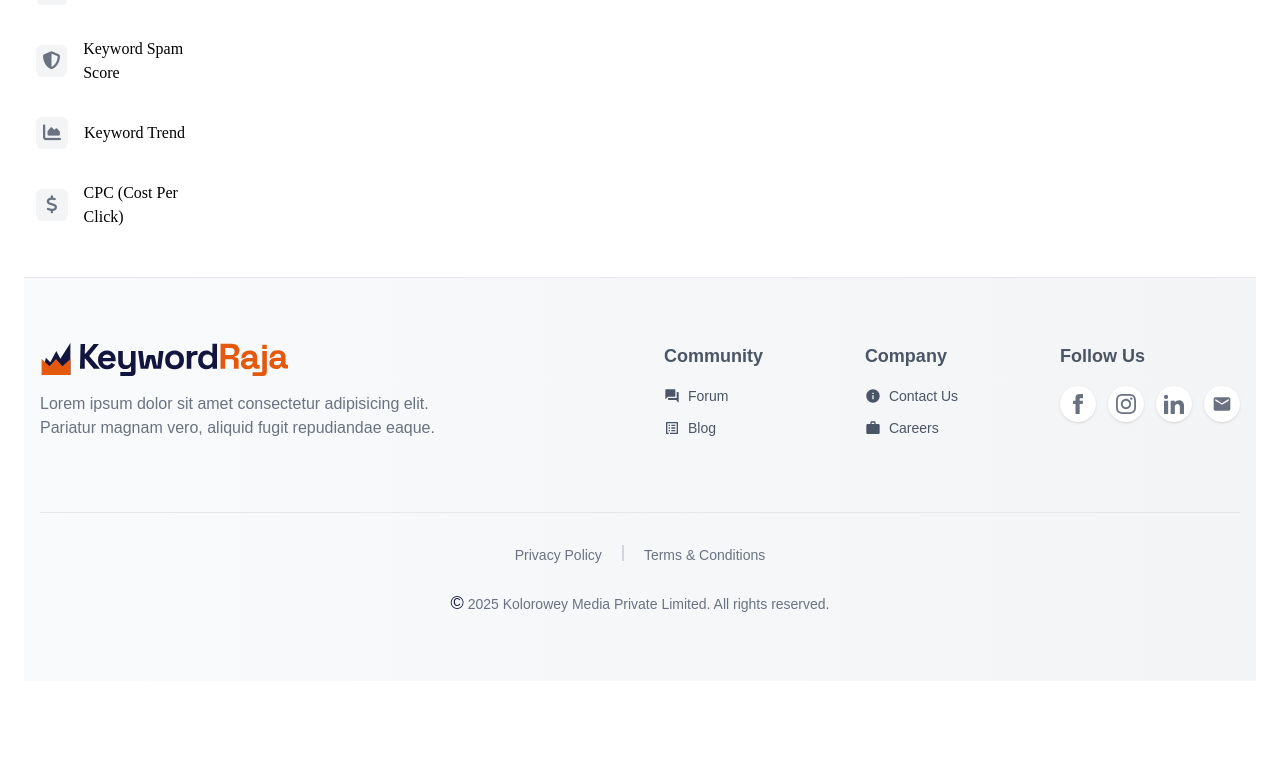
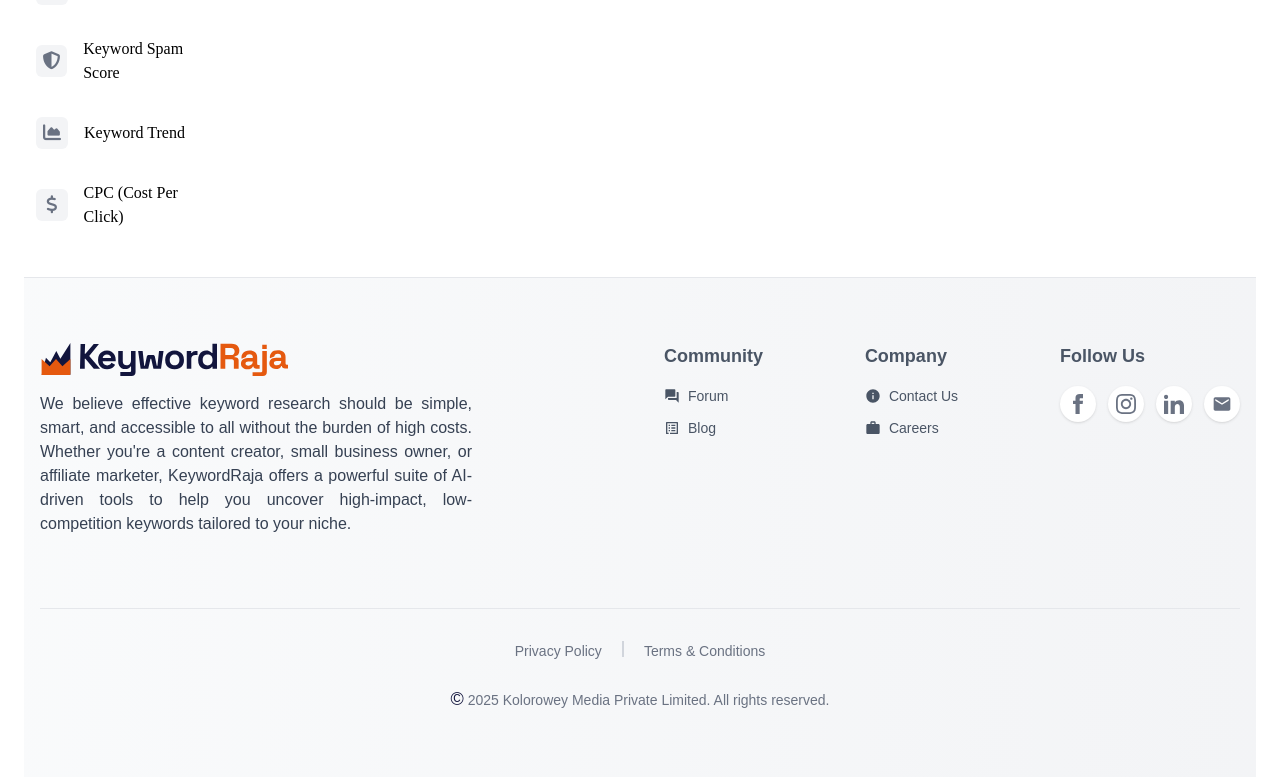
Before and after one commit to Omlomate/Km_2_Frontend, a React (Vite) app: page / in a window 1280 px wide. Shown: the part 639-1416 px from the top of the page. Before the commit the page ends 1320 px from the top, so only its background shows below. Built offline with nearby package versions, Linux system fonts and the light colour scheme; no server answers; a web font is replaced by a local one.

Commit message:
fix: Update Footer component styles and content for improved clarity and user engagement

```diff
--- a/src/Components/Footer/Footer.jsx
+++ b/src/Components/Footer/Footer.jsx
@@ -9,7 +9,7 @@ const Footer = () => {
       <div className="container mx-auto px-4">
         <div className="grid grid-cols-1 md:grid-cols-2 gap-8 md:gap-12">
           {/* Logo and Description */}
-          <div className="w-full md:w-3/4 col-span-1 space-y-4">
+          <div className="w-full md:w-3/4 col-span-1 space-y-6">
             <div className="flex items-center flex-shrink-0 text-gray-700 mb-4">
               <a
                 href="/"
@@ -94,9 +94,13 @@ const Footer = () => {
                 </svg>
               </a>
             </div>
-            <p className="text-gray-500 mb-4 md:mb-6 text-sm md:text-base">
-              Lorem ipsum dolor sit amet consectetur adipisicing elit. Pariatur
-              magnam vero, aliquid fugit repudiandae eaque.
+            <p className="text-gray-700 mb-4 md:mb-6 text-sm md:text-base text-justify leading-normal">
+              We believe effective keyword research should be simple, smart, and
+              accessible to all without the burden of high costs. Whether you're
+              a content creator, small business owner, or affiliate marketer,
+              KeywordRaja offers a powerful suite of AI-driven tools to help you
+              uncover high-impact, low-competition keywords tailored to your
+              niche.
             </p>
           </div>
 
@@ -258,7 +262,7 @@ const Footer = () => {
                       fill="currentColor"
                       viewBox="0 0 24 24"
                     >
-                      <path d="M20 4H4c-1.1 0-1.99.9-1.99 2L2 18c0 1.1.9 2 2 2h16c1.1 0 2-.9 2-2V6c0-1.1-.9-2-2-2zm0 4l-8 5-8-5V6l8 5 8-5v2z"/>
+                      <path d="M20 4H4c-1.1 0-1.99.9-1.99 2L2 18c0 1.1.9 2 2 2h16c1.1 0 2-.9 2-2V6c0-1.1-.9-2-2-2zm0 4l-8 5-8-5V6l8 5 8-5v2z" />
                     </svg>
                   </Link>
                 </div>
```
